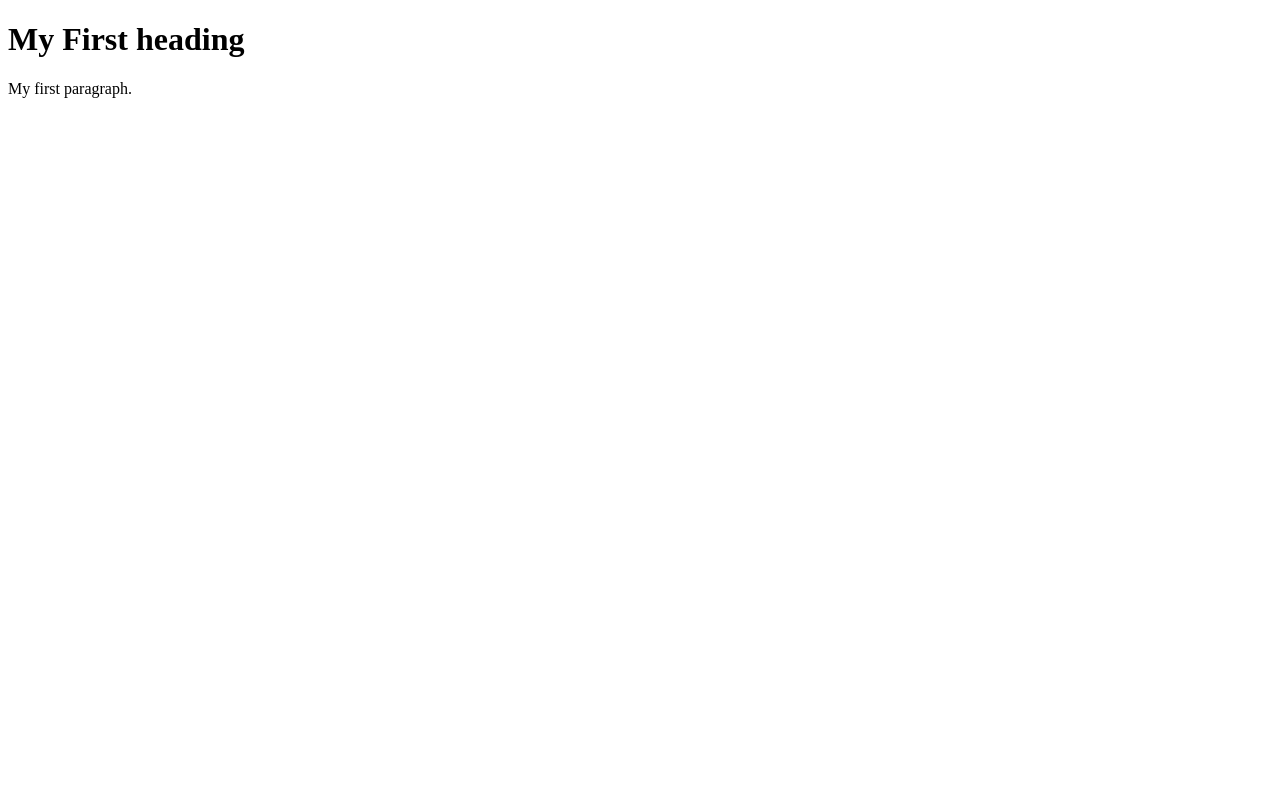
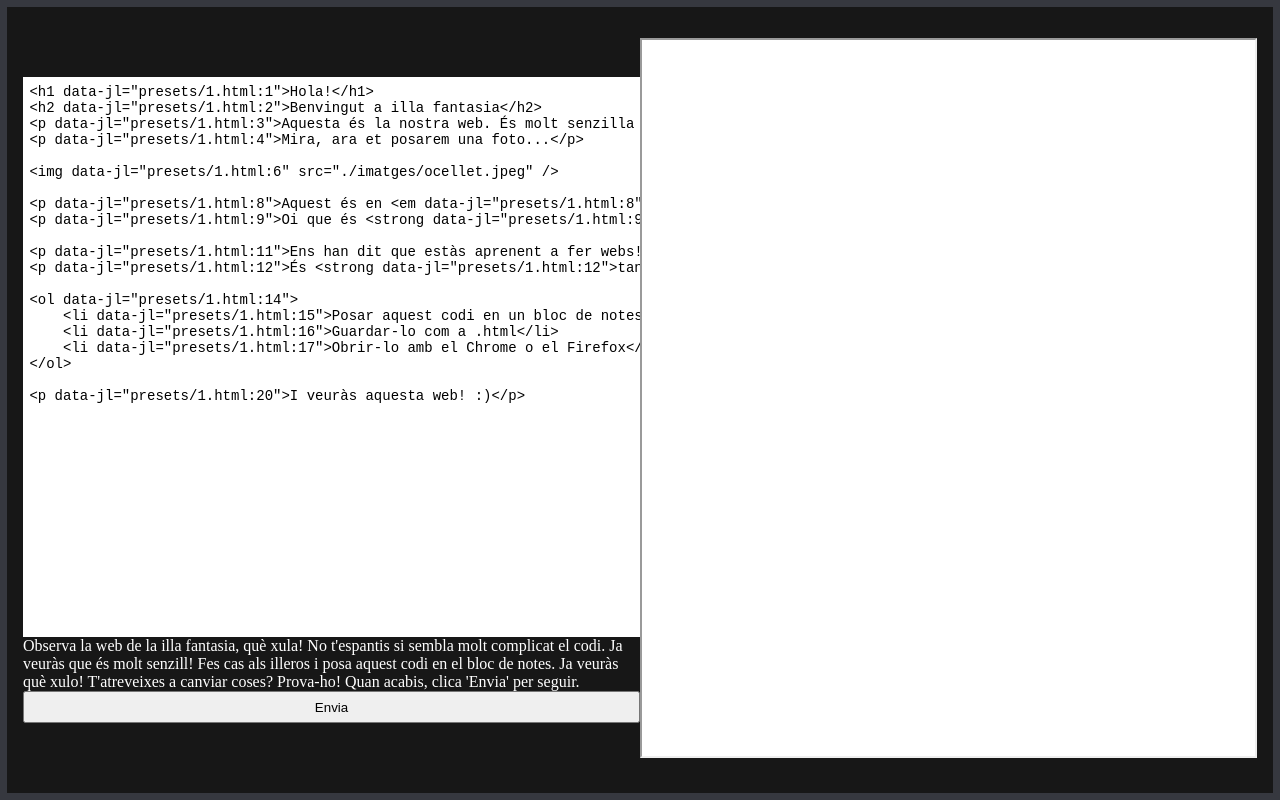
Before and after one commit to delefme/espavila-2021, a plain HTML site: page index.html in a window 1280 px wide. Drawn offline with Linux system fonts and the light colour scheme.

Commit message:
Primera prova

```diff
--- /dev/null
+++ b/editor.css
@@ -0,0 +1,61 @@
+* {
+    box-sizing: border-box;
+    padding: 0;
+    margin: 0;
+}
+
+.editor-container * {
+    width: 100%;
+}
+
+.result-container * {
+    width: 100%;
+}
+
+.btn {
+    padding: 0.4rem;
+}
+
+.main-editor {
+    background: rgba(0, 0, 0, 0.91);
+    display: flex;
+    width: 100%;
+    padding: 1rem;
+    height:100vh;
+    justify-content: center;
+    align-items: center;
+    border: 7px solid #36383f;
+}
+
+.editor-container {
+    width: 50%;
+}
+
+.editor {
+    background-color: #ffffff;
+    overflow-x: auto;
+    overflow-y: auto;
+    white-space: pre;
+    outline: none;
+    padding: 0.4rem;
+    height: 70vh;
+
+    font-size: 14px;
+    font-family: 'Courier New', Courier, monospace;
+}
+
+.explanation {
+    color: white;
+}
+
+.result-container {
+    width: 50%;
+}
+
+.result {
+    background-color: rgb(255, 255, 255);
+    overflow-y: auto;
+    white-space: pre;
+    padding: 0.4rem;
+    height: 90vh;
+}
--- /dev/null
+++ b/editor.js
@@ -0,0 +1,33 @@
+const editor = document.querySelector(".editor");
+const explanation = document.querySelector(".explanation");
+const result = document.querySelector(".result");
+const btn = document.querySelector("button");
+
+modifyCode = () => {
+    let content = editor.textContent;
+    let prefix = "data:text/html;charset=utf-8,";
+    result.src = prefix + encodeURI(content);
+};
+
+btn.addEventListener("click", modifyCode);
+editor.addEventListener('keyup', modifyCode);
+
+editor.addEventListener("paste", function(e) {
+    e.preventDefault();
+    var text = e.clipboardData.getData("text/plain");
+    document.execCommand("insertText", false, text);
+});
+
+fetch('./presets/1.html')
+    .then(response => response.text())
+    .then((data) => {
+        console.log(data);
+        editor.textContent = data;
+    });
+
+fetch('./presets/1.txt')
+    .then(response => response.text())
+    .then((data) => {
+        console.log(data);
+        explanation.textContent = data;
+    });
--- a/index.html
+++ b/index.html
@@ -1,7 +1,23 @@
 <!DOCTYPE html>
-<html>
-  <body>
-    <h1>My First heading</h1>
-    <p>My first paragraph.</p>
-  </body>
+<html lang="en">
+<head>
+  <meta charset="UTF-8">
+  <meta name="viewport" content="width=device-width, initial-scale=1.0">
+  <meta http-equiv="X-UA-Compatible" content="ie=edge">
+  <link rel="stylesheet"  href="editor.css">
+  <title>Editor HTML</title>
+</head>
+<body>
+    <div class="main-editor">
+      <div class="editor-container">
+        <div class="editor" contenteditable></div>
+        <div class="explanation"></div>
+        <button class="btn">Envia</button>
+      </div>
+      <div class="result-container">
+        <iframe class="result"></iframe>
+      </div>
+    </div>
+    <script src="editor.js"></script>
+</body>
 </html>
--- /dev/null
+++ b/presets/1.html
@@ -0,0 +1,20 @@
+<h1>Hola!</h1>
+<h2>Benvingut a illa fantasia</h2>
+<p>Aquesta és la nostra web. És molt senzilla però ens agrada molt!</p>
+<p>Mira, ara et posarem una foto...</p>
+
+<img src="./imatges/ocellet.jpeg" />
+
+<p>Aquest és en <em>Marujito</em>, l'ocellet de la illa!</p>
+<p>Oi que és <strong>molt</strong> cuqui?</p>
+
+<p>Ens han dit que estàs aprenent a fer webs! És molt fàcil!</p>
+<p>És <strong>tan</strong> fàcil que pots:</p>
+
+<ol>
+    <li>Posar aquest codi en un bloc de notes</li>
+    <li>Guardar-lo com a .html</li>
+    <li>Obrir-lo amb el Chrome o el Firefox</li>
+</ol>
+
+<p>I veuràs aquesta web! :)</p>
```
Also changed, not shown: imatges/ocellet.jpeg (added), presets/1.txt (added).
